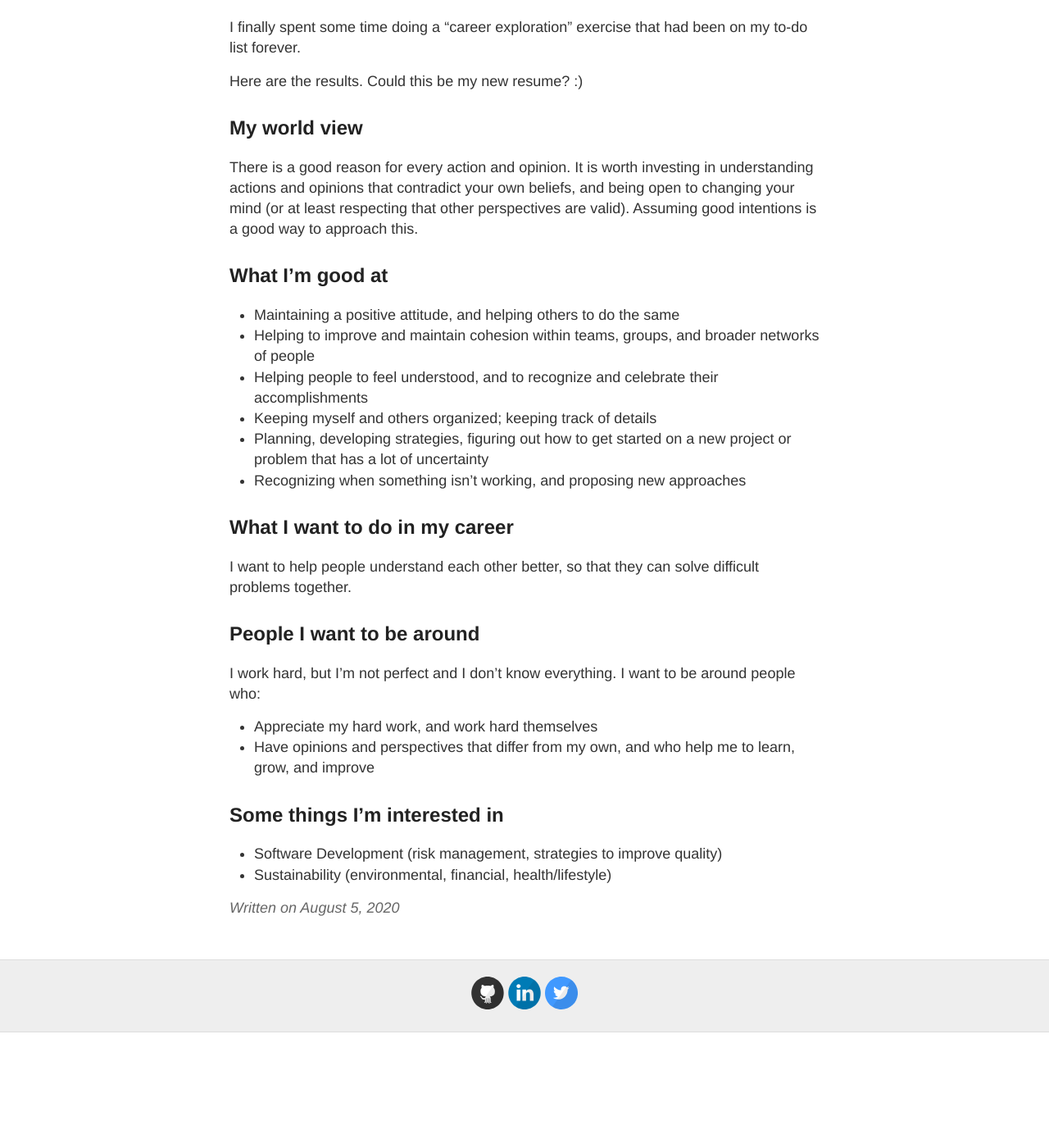
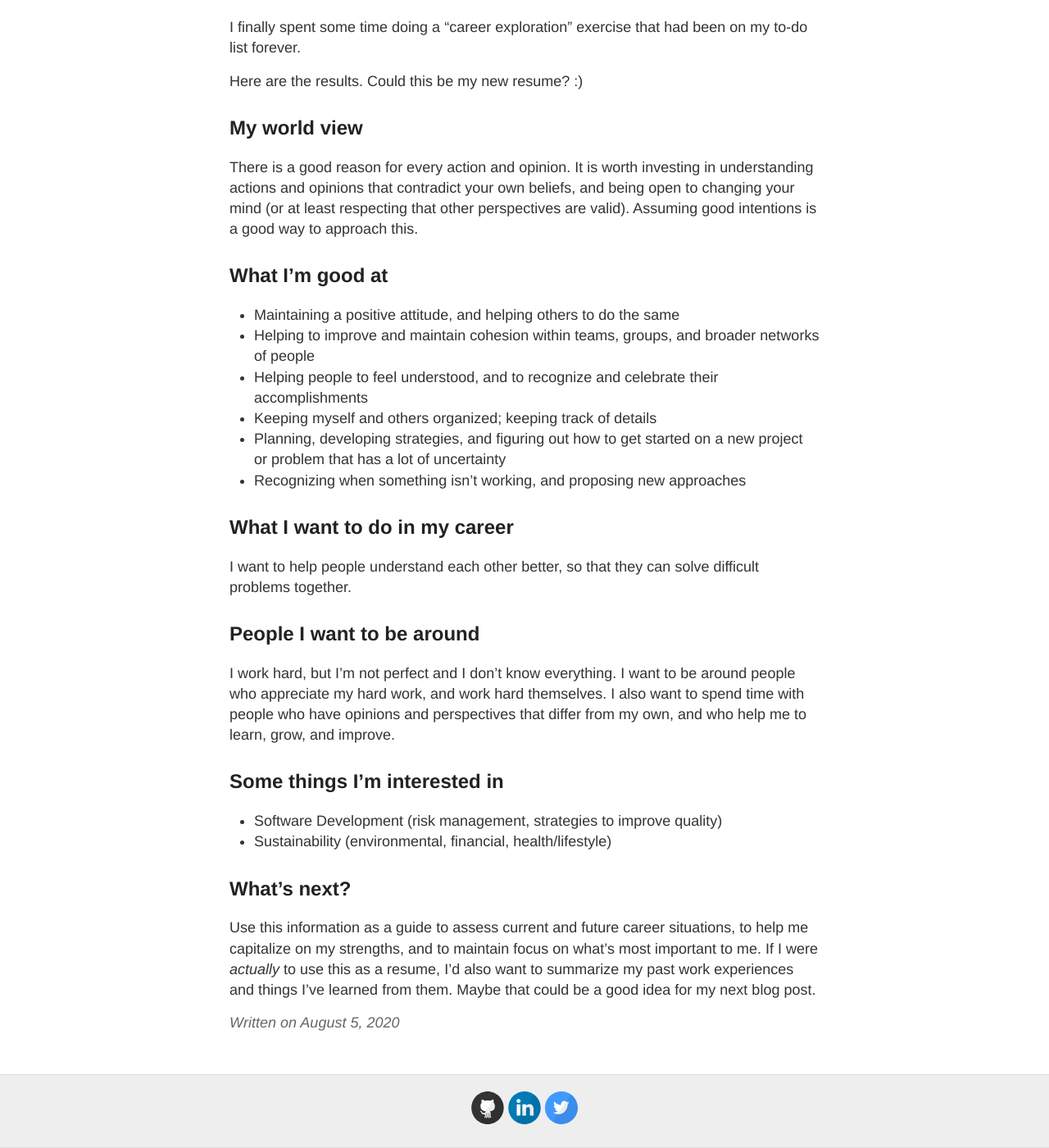
Before and after one commit to tinafletcher/tinafletcher.github.io, a Jekyll site: the page built from _posts/2020-8-5-My-new-resume.md, in a window 1280 px wide and 1400 px high, scrolled down 249 px. Shown: the whole window at 82% size. Built offline with Jekyll 4.4.1, drawn with Linux system fonts in a browser that asks for light colours; before the commit the page ends 1508 px from its top, so only the background shows below that.

Commit message:
Fixing issues with links to slides, and adding a conclusion to the Aug 5 blog post

```diff
--- a/_posts/2020-8-5-My-new-resume.md
+++ b/_posts/2020-8-5-My-new-resume.md
@@ -17,7 +17,7 @@ What I'm good at
 + Helping to improve and maintain cohesion within teams, groups, and broader networks of people
 + Helping people to feel understood, and to recognize and celebrate their accomplishments
 + Keeping myself and others organized; keeping track of details
-+ Planning, developing strategies, figuring out how to get started on a new project or problem that has a lot of uncertainty
++ Planning, developing strategies, and figuring out how to get started on a new project or problem that has a lot of uncertainty
 + Recognizing when something isn't working, and proposing new approaches
 
 What I want to do in my career
@@ -26,11 +26,13 @@ I want to help people understand each other better, so that they can solve diffi
 
 People I want to be around
 ---
-I work hard, but I'm not perfect and I don't know everything. I want to be around people who:
-+ Appreciate my hard work, and work hard themselves
-+ Have opinions and perspectives that differ from my own, and who help me to learn, grow, and improve
+I work hard, but I'm not perfect and I don't know everything. I want to be around people who appreciate my hard work, and work hard themselves. I also want to spend time with people who have opinions and perspectives that differ from my own, and who help me to learn, grow, and improve.
 
 Some things I'm interested in
 ---
 + Software Development (risk management, strategies to improve quality)
 + Sustainability (environmental, financial, health/lifestyle)
+
+What's next?
+---
+Use this information as a guide to assess current and future career situations, to help me capitalize on my strengths, and to maintain focus on what's most important to me. If I were *actually* to use this as a resume, I'd also want to summarize my past work experiences and things I've learned from them. Maybe that could be a good idea for my next blog post.
```
Also changed, not shown: speaking.md (+3 -3 lines).
